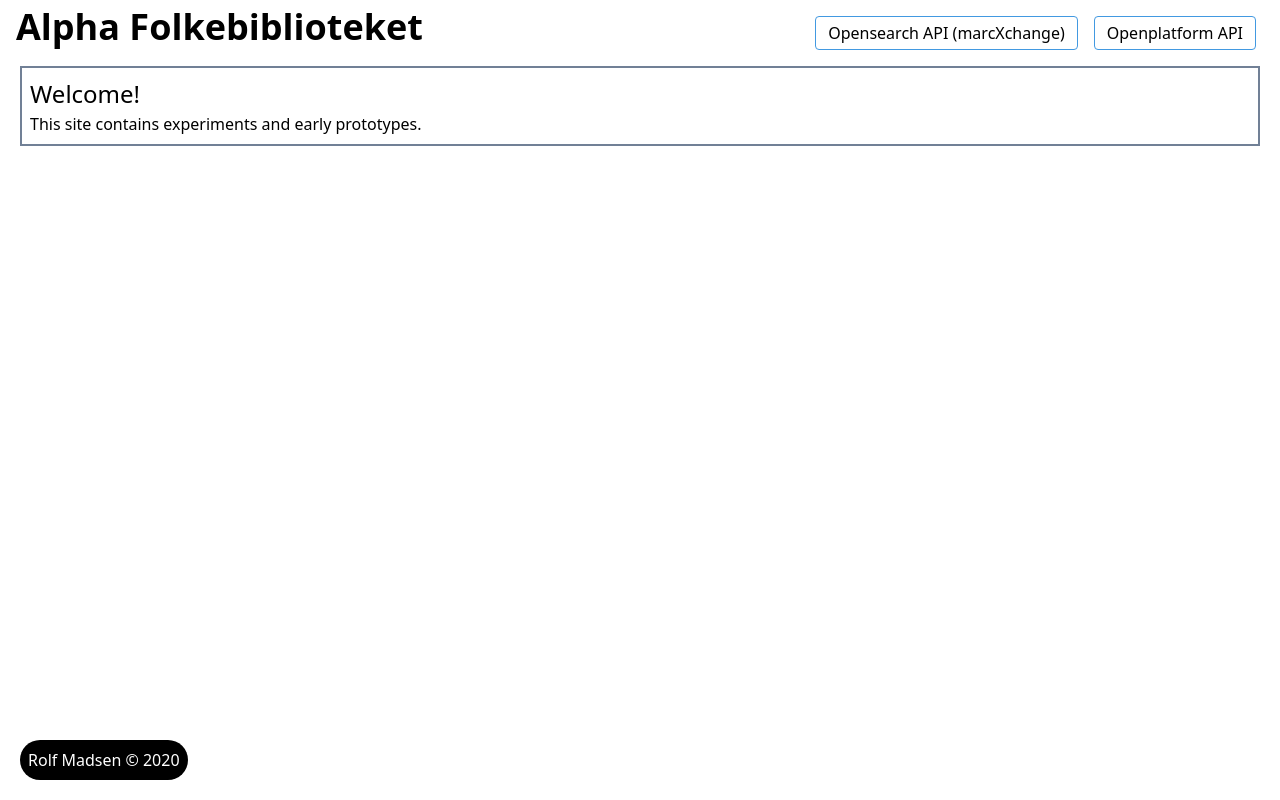
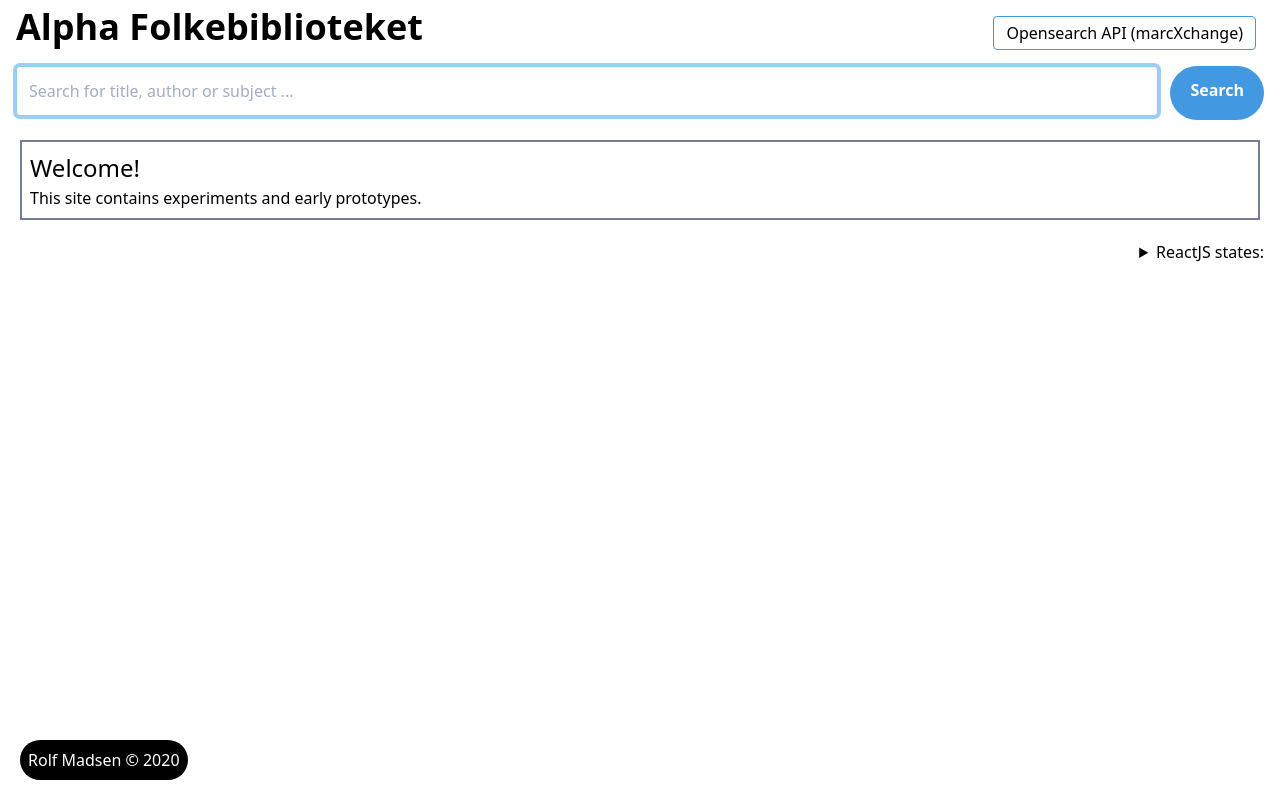
Before and after one commit to rolfmadsen/rolfmadsen, a Next.js app: page / in a window 1280 px wide. Built offline with nearby package versions, Linux system fonts and the light colour scheme; a web font is replaced by a local one; what @tailwindcss/ui would draw is missing.

Commit message:
Moved SearchReult to separate component in /components, added it to frontpage and made minor fixes to styling

```diff
--- a/components/Header.jsx
+++ b/components/Header.jsx
@@ -17,11 +17,6 @@ const Header = () => (
                 <a className="border border-blue-500 rounded py-1 px-3 text-black">Opensearch API (marcXchange)</a>
               </Link>
             </li>
-            <li className="flex mx-2 my-4">
-              <Link href="/openplatform">
-                <a className="border border-blue-500 rounded py-1 px-3 text-black">Openplatform API</a>
-              </Link>
-            </li>
           </ul>
         </nav>
       </div>
--- /dev/null
+++ b/components/SearchResult.jsx
@@ -0,0 +1,122 @@
+import React from "react";
+
+function useOpenPlatformSearch(queryString) {
+  const [SearchResult, setSearchResult] = React.useState([]);
+  const [loading, setLoading] = React.useState("false");
+
+  const simplePhrase = "'" + queryString + "'";
+  const validCql = queryString.includes("phrase.") || queryString.includes("term.") || queryString.includes("rec.") || queryString.includes("holdingsitem.") || queryString.includes("dkcclphrase.") || queryString.includes("dkcclterm.") || queryString.includes("facet.") || queryString.includes("term.") ? queryString : simplePhrase;
+
+  React.useEffect(() => {
+    async function fetchBookList() {
+      try {
+        setLoading ("true");
+        const response = await fetch(
+          //`https://openplatform.dbc.dk/v3/search?q=${validCql}&fields=title&fields=date&fields=creator&fields=workType&fields=abstract&fields=pid&access_token=${process.env.NEXT_PUBLIC_ACCESS_PLATFORM_ACCESS_TOKEN_CLIENT}&offset=0&limit=25&timings=true&sort=rank_frequency`
+          `api/openplatform/search?searchquery=${validCql}`
+        );
+        const json = await response.json();
+        setSearchResult(
+          json.data.map(workCollection => {
+            return workCollection;
+          })
+        );
+      } catch (error) {
+        setLoading("null");
+      }
+    }
+
+    if (queryString !== "") {
+      fetchBookList();
+    }
+  }, [queryString]);
+
+  return [SearchResult, loading];
+}
+
+function SearchResult() {
+  const [userSearchRequest, setUserSearchRequest] = React.useState("");
+  const [queryString, setQueryString] = React.useState("");
+  const [SearchResult, loading] = useOpenPlatformSearch(queryString);
+
+  return (
+    <div>
+      <form
+        className="flex w-full px-4"
+        autoComplete="on"
+        onSubmit={e => {
+          e.preventDefault();
+          setQueryString(userSearchRequest);
+        }}
+      >
+          <input className="flex w-11/12 shadow border border-blue-300 rounded py-3 px-3 text-gray-700 mb-1 focus:outline-none focus:shadow-outline" type="search" placeholder="Search for title, author or subject ..." id="searchquery" name="searchquery" autoFocus onChange={e => setUserSearchRequest(e.target.value)} />
+          <button className="flex w-auto ml-3 bg-blue-500 hover:bg-blue-700 text-white font-bold py-3 px-5 rounded-full" type="submit">Search</button>
+      </form>
+
+      {loading === "false" ? (
+          <div className="block relative border-solid border-2 border-gray-600 clear-both py-2 px-2 mx-5 my-5">
+            <h1 className="block text-2xl">Welcome!</h1>
+            <p className="block">This site contains experiments and early prototypes.</p>
+          </div>
+      ) : loading === "null" ? (
+         <div>
+          <p className="border-solid border-black border-2">No materials matched your search query ...</p>
+        </div>
+      ) : (
+        SearchResult.map(workCollection => {
+          const orderBibliotekdkLink = "https://bibliotek.dk/da/reservation?ids=" + workCollection.pid + "&subtype_order_ids= + workCollection.pid";
+          // https://bibliotek.dk/linkme.php?rec.id=870970-basis%3A29750947
+          // https://bibliotek.dk/da/reservation?ids=870970-basis%3A29750947&subtype_order_ids=870970-basis%3A29750947
+          return <article id="workCollection" className="border-solid border-black border-1 my-1">
+            <div id="workCollection_header" className="p-4 shadow rounded bg-white">
+              {workCollection.title ?
+                <span title="Title">
+                  <strong>
+                    {workCollection.title}
+                  </strong>
+                </span> : ""}
+
+              {workCollection.titleSeries ?
+                <span title="Title of series">
+                  <strong>
+                    {workCollection.titleSeries}
+                  </strong>
+                </span>
+              : ""}
+
+              {workCollection.date ?
+                <span title="publication year (date)">
+                  {` (${workCollection.date}) `}
+                </span>
+              : ""}
+
+              {workCollection.creator ?
+                <span title="Creator">
+                  {` by ${workCollection.creator}`}
+                </span>
+              : ""}
+
+            </div>
+            <div id="workCollection_abstract">
+              {workCollection.abstract ?
+                <span className="px-4" title ="abstract">{workCollection.abstract} </span> : ""
+              }
+            </div>
+            <div id="workCollection_order" className="py-4">
+              <a href={orderBibliotekdkLink}><button className="ml-3 bg-orange-400 hover:bg-blue-700 text-white font-bold py-2 px-4 rounded" id="button" title={`Order the ${workCollection.workType} with PID ${workCollection.pid} at Bibliotek.dk`}>Order</button> </a>
+            </div>
+          </article>;
+        })
+      )}
+      <details className="px-4 float-right">
+        <summary className="">ReactJS states:</summary>
+        <ul className="">
+          <li className="">userSearchRequest: {userSearchRequest}</li>
+          <li>queryString: {queryString}</li>
+          <li>loading: {loading}</li>
+        </ul>
+      </details>
+    </div>
+  );
+}
+export default SearchResult
--- a/pages/index.jsx
+++ b/pages/index.jsx
@@ -1,12 +1,10 @@
 // pages/index.jsx
 import Layout from '../components/Layout';
+import SearchResult from '../components/SearchResult';
 
 const Home = () => (
   <Layout>
-    <div className="block relative border-solid border-2 border-gray-600 clear-both py-2 px-2 mx-5 my-5">
-      <h1 className="block text-2xl">Welcome!</h1>
-      <p className="block">This site contains experiments and early prototypes.</p>
-    </div>
+    <SearchResult />
   </Layout>
 )
 
--- a/pages/opensearch/marcxchange/index.jsx
+++ b/pages/opensearch/marcxchange/index.jsx
@@ -57,7 +57,9 @@ function SearchResult() {
         <button className="flex w-auto ml-3 bg-blue-500 hover:bg-blue-700 text-white font-bold py-3 px-5 rounded-full" type="submit">Search</button>
       </form>
       {loading === "false" ? (
-        <p className="border-solid border-black border-2 p-4 m-4 text-center">Enter your search query in the search field ...</p>
+          <div className="block relative border-solid border-2 border-gray-600 clear-both py-2 px-2 mx-5 my-5">
+            <p className="block">When you perform a search this page will display a JSON response from the Opensearch service in the marcXchange format.</p>
+          </div>
       ) : loading === "null" ? (
          <div>
           <p>No materials matched your search query ...</p>
```
Also changed, not shown: 1 other file (tests, documents, lock files or other folders).
